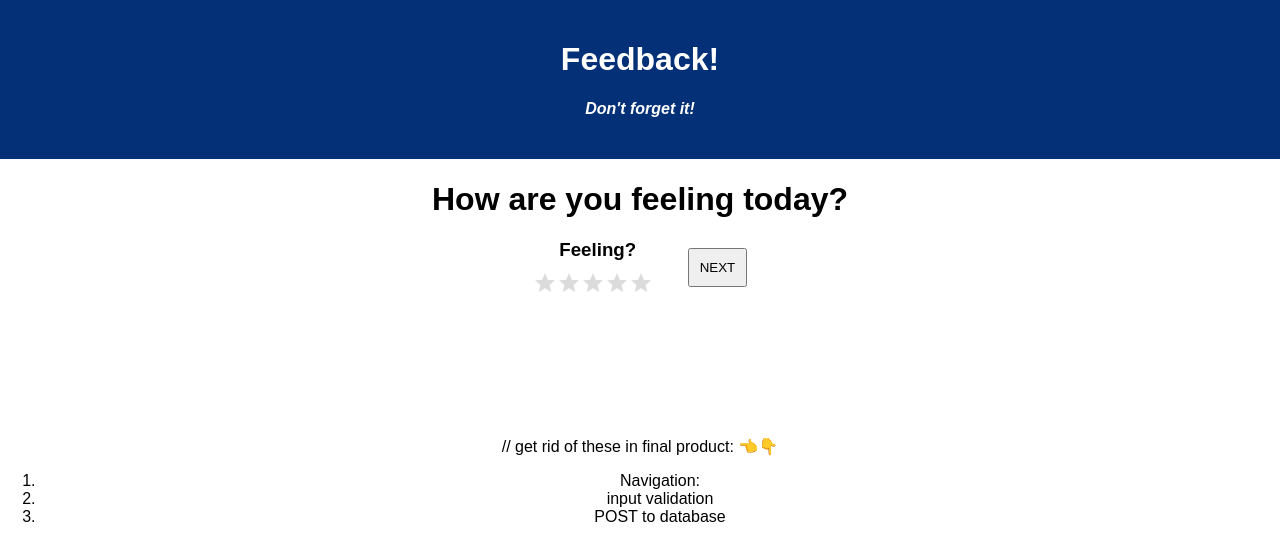
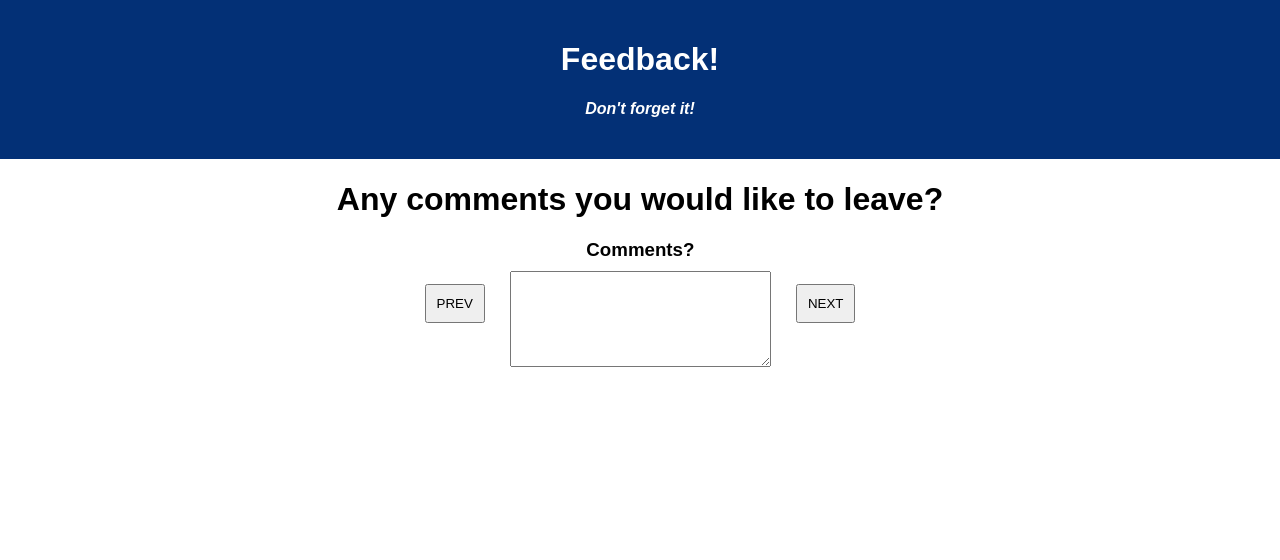
Before and after one commit to jamespetran/redux-feedback-loop, a React (Create React App) app: page /#/comment in a window 1280 px wide. Before the commit this address led to /#/. Shown: the top 560 px of the page. Built offline with nearby package versions, Linux system fonts and the light colour scheme.

Commit message:
added prev buttons to understand,support, and comment pages

```diff
--- a/src/components/App/App.css
+++ b/src/components/App/App.css
@@ -38,9 +38,9 @@ h4 {
   width: 100%;
 }
 .submit{
-  margin: auto 0 auto 25px;
+  margin: auto 25px auto 25px;
 }
-.submit input{
+.form button{
   /* this is the NEXT button */
 padding: 10px;
 }
--- a/src/components/App/App.jsx
+++ b/src/components/App/App.jsx
@@ -38,22 +38,6 @@ function App() {
           <ThankYou />
         </Route>
       </Router>
-
-
-      <br /><br /><br /><br /><br /><br /><br />
-      <p></p>// get rid of these in final product: 👈👇
-      <ol>
-        <li>
-          Navigation:
-        </li>
-        <li>
-          input validation
-        </li>
-        <li>
-          POST to database
-        </li>
-      </ol>
-
     </div>
   );
 }
--- a/src/components/Comment/Comment.jsx
+++ b/src/components/Comment/Comment.jsx
@@ -1,5 +1,5 @@
 import { HashRouter as Router, Route, Link } from 'react-router-dom';
-import { useSelector,useDispatch } from 'react-redux';
+import { useSelector, useDispatch } from 'react-redux';
 import { useHistory } from 'react-router-dom';
 import { useState } from 'react';
 
@@ -29,6 +29,11 @@ function Comment() {
         Any comments you would like to leave?
       </h1>
       <form className="form" onSubmit={handleSubmit}>
+        <div className="submit">
+          <Link to="/support">
+            <button value="PREV">PREV</button>
+          </Link>
+        </div>
         <div className="input-box">
           <h3 className="question">Comments?</h3>
           <textarea
@@ -36,7 +41,7 @@ function Comment() {
             cols="30"
             rows="6"
             value={commentInput}
-            onChange={evt => {setCommentInput(evt.target.value);}
+            onChange={evt => { setCommentInput(evt.target.value); }
             }
           ></textarea>
         </div>
@@ -44,7 +49,7 @@ function Comment() {
 
 
           <Link to="/support">
-            <input type="submit" value="NEXT" onClick={handleSubmit}/>
+            <button value="NEXT" onClick={handleSubmit}>NEXT</button>
           </Link>
         </div>
       </form>
--- a/src/components/Feeling/Feeling.jsx
+++ b/src/components/Feeling/Feeling.jsx
@@ -12,9 +12,9 @@ function Feeling() {
   const handleSubmit = (event) => {
     event.preventDefault();
 
-    if (feelingValue >0 ){
-    console.log('submitting feeling',feelingValue);
-    history.push('/understand');
+    if (feelingValue > 0) {
+      console.log('submitting feeling', feelingValue);
+      history.push('/understand');
     } else {
       alert('You must enter how you are feeling today to proceed')
     }
@@ -31,7 +31,7 @@ function Feeling() {
         <div className="input-box">
           <h3 className="question">Feeling?</h3>
           <StarBar
-            state= {feelingValue}
+            state={feelingValue}
             type_input="SUBMIT_FEELING"
           />
           {/* <input type="number" id="feeling-input" /> */}
@@ -40,7 +40,7 @@ function Feeling() {
 
 
           <Link to="/understand">
-            <input type="submit" value="NEXT" onClick={handleSubmit}/>
+            <button value="NEXT" onClick={handleSubmit}>NEXT</button>
           </Link>
         </div>
       </form>
--- a/src/components/ReviewPage/ReviewPage.jsx
+++ b/src/components/ReviewPage/ReviewPage.jsx
@@ -2,7 +2,9 @@ import { useSelector } from 'react-redux';
 import axios from 'axios';
 import { useDispatch } from 'react-redux';
 import { useHistory } from 'react-router-dom';
-import Swal from 'sweetalert2'
+import Swal from 'sweetalert2';
+import Grid from '@mui/material/Grid';
+
 
 
 
--- a/src/components/Support/Support.jsx
+++ b/src/components/Support/Support.jsx
@@ -26,10 +26,16 @@ function Support() {
         How well are you being supported?
       </h1>
       <form className="form">
+        <div className="submit">
+          <Link to="/understand">
+            <button value="PREV">PREV</button>
+          </Link>
+        </div>
+
         <div className="input-box">
           <h3 className="question">Support?</h3>
           <StarBar
-            state= {supportValue}
+            state={supportValue}
             type_input="SUBMIT_SUPPORT"
           />
         </div>
@@ -37,7 +43,7 @@ function Support() {
 
 
           <Link to="/support">
-            <input type="submit" value="NEXT" onClick={handleSubmit}/>
+            <button value="NEXT" onClick={handleSubmit}>NEXT</button>
           </Link>
         </div>
       </form>
--- a/src/components/Understand/Understand.jsx
+++ b/src/components/Understand/Understand.jsx
@@ -24,10 +24,15 @@ function Understand() {
     <div id="understand" className="page-content">
       <h1>How well are you understanding the content?</h1>
       <form className="form">
+        <div className="submit">
+          <Link to="/">
+            <button value="PREV">PREV</button>
+          </Link>
+        </div>
         <div className="input-box">
           <h3 className="question">Understanding?</h3>
           <StarBar
-            state= {understandValue}
+            state={understandValue}
             type_input="SUBMIT_UNDERSTAND"
           />
         </div>
@@ -35,12 +40,12 @@ function Understand() {
 
 
           <Link to="/support">
-            <input type="submit" value="NEXT" onClick={handleSubmit}/>
+            <button value="NEXT" onClick={handleSubmit}>NEXT</button>
           </Link>
         </div>
       </form>
     </div>
-    )
+  )
 }
 
 export default Understand
```
